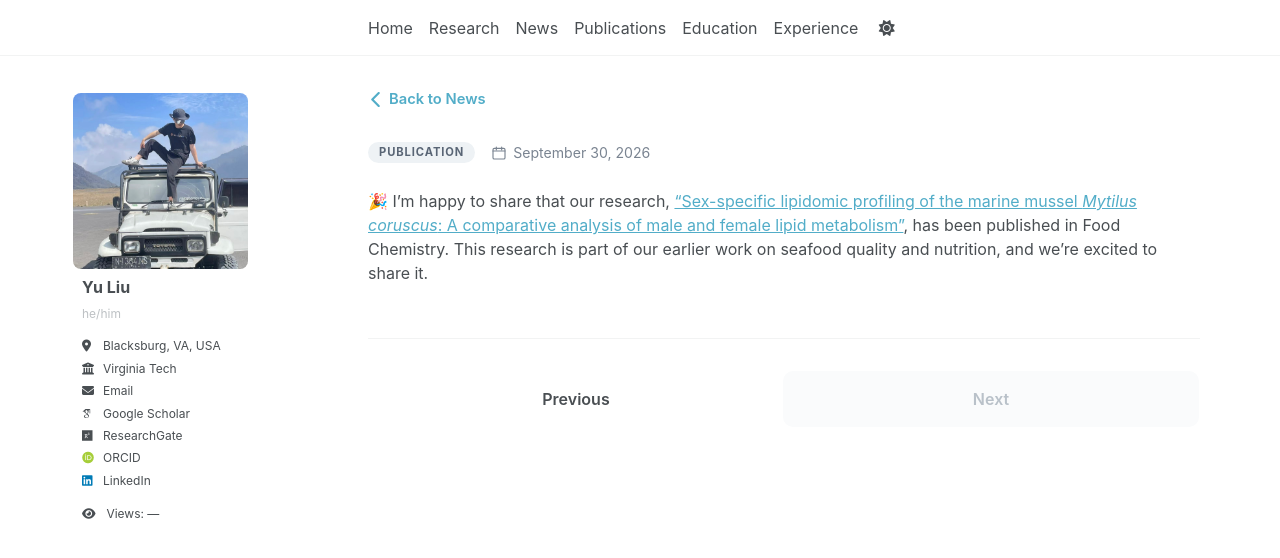
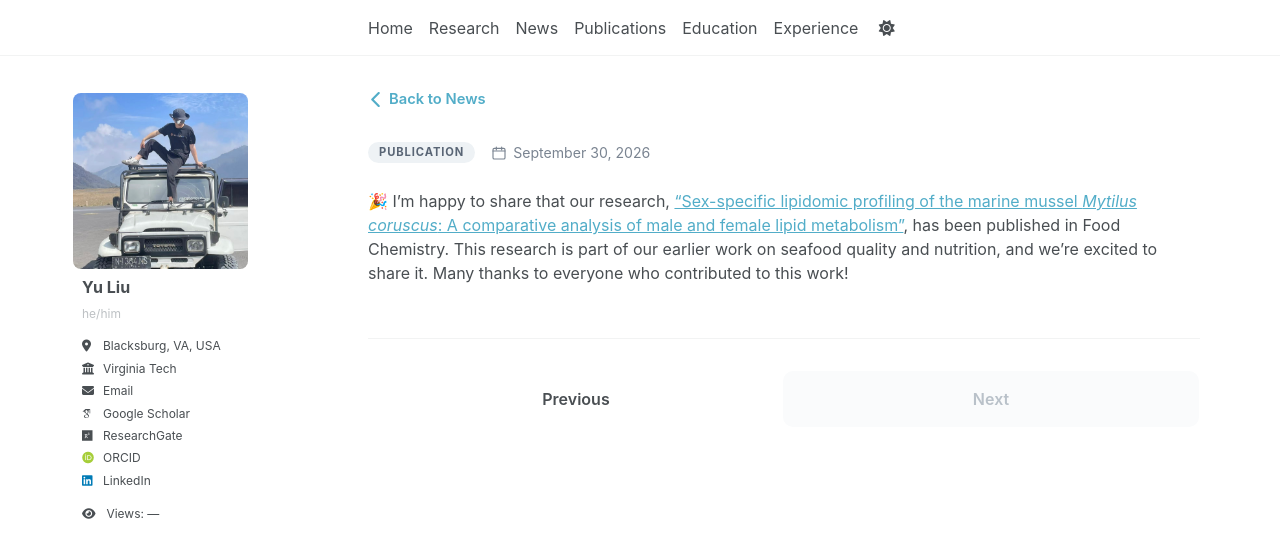
Before and after one commit to yuliu0322/yuliu0322.github.io, a Jekyll site: the page built from _talks/2026-09-30-Sex-specific mussel lipids.md, in a window 1280 px wide. Shown: the top 558 px of the page. Built offline with Jekyll 4.4.1, drawn with Linux system fonts in a browser that asks for light colours; some web fonts are replaced; a script bundle is joined from its source files by our own code; library files that are not in the unit come from our copies.

Commit message:
Update 2026-09-30-Sex-specific mussel lipids.md

```diff
--- a/_talks/2026-09-30-Sex-specific mussel lipids.md
+++ b/_talks/2026-09-30-Sex-specific mussel lipids.md
@@ -6,4 +6,4 @@ permalink: /talks/food-chemistry-publication-2026/
 date: 2026-09-30
 ---
 
-🎉 I'm happy to share that our research, <a class="news-paper-link" href="https://doi.org/10.1016/j.foodchem.2026.151377" target="_blank" rel="noopener noreferrer">"Sex-specific lipidomic profiling of the marine mussel <em>Mytilus coruscus</em>: A comparative analysis of male and female lipid metabolism"</a>, has been published in Food Chemistry. This research is part of our earlier work on seafood quality and nutrition, and we're excited to share it.
+🎉 I'm happy to share that our research, <a class="news-paper-link" href="https://doi.org/10.1016/j.foodchem.2026.151377" target="_blank" rel="noopener noreferrer">"Sex-specific lipidomic profiling of the marine mussel <em>Mytilus coruscus</em>: A comparative analysis of male and female lipid metabolism"</a>, has been published in Food Chemistry. This research is part of our earlier work on seafood quality and nutrition, and we're excited to share it. Many thanks to everyone who contributed to this work!
```
